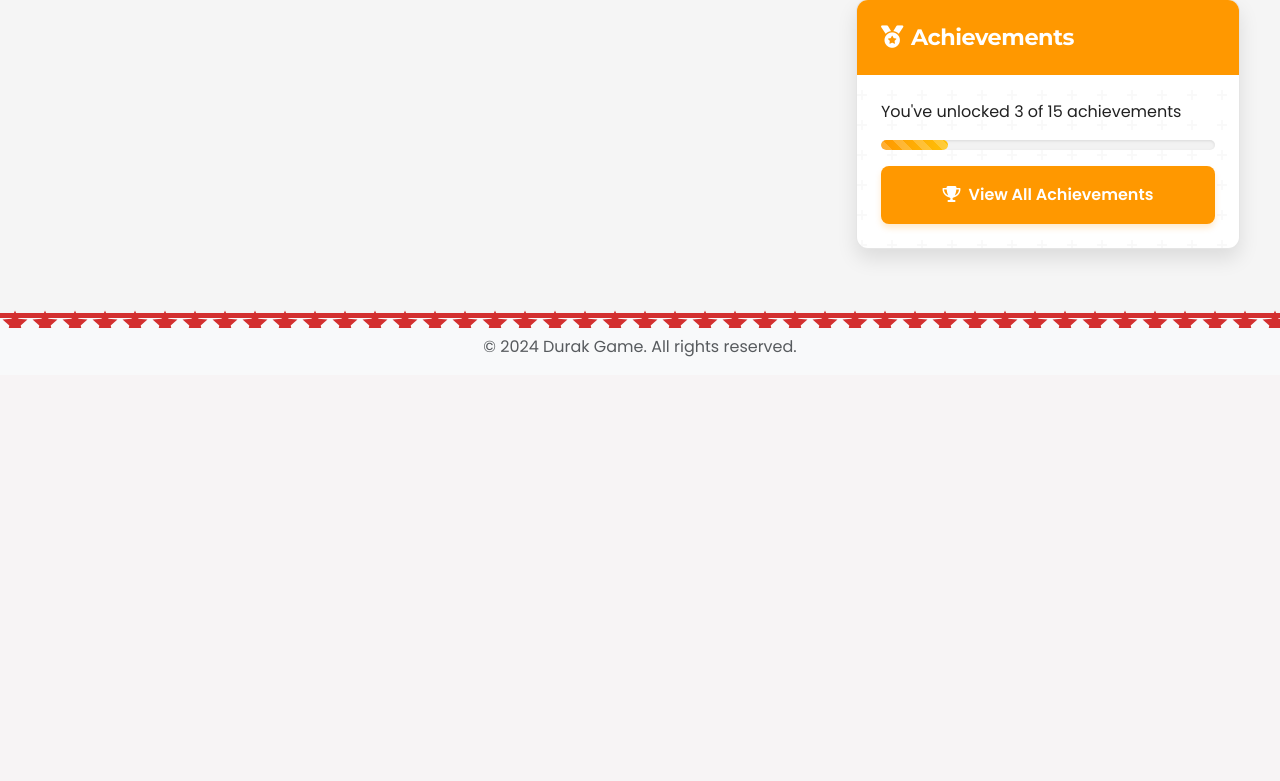
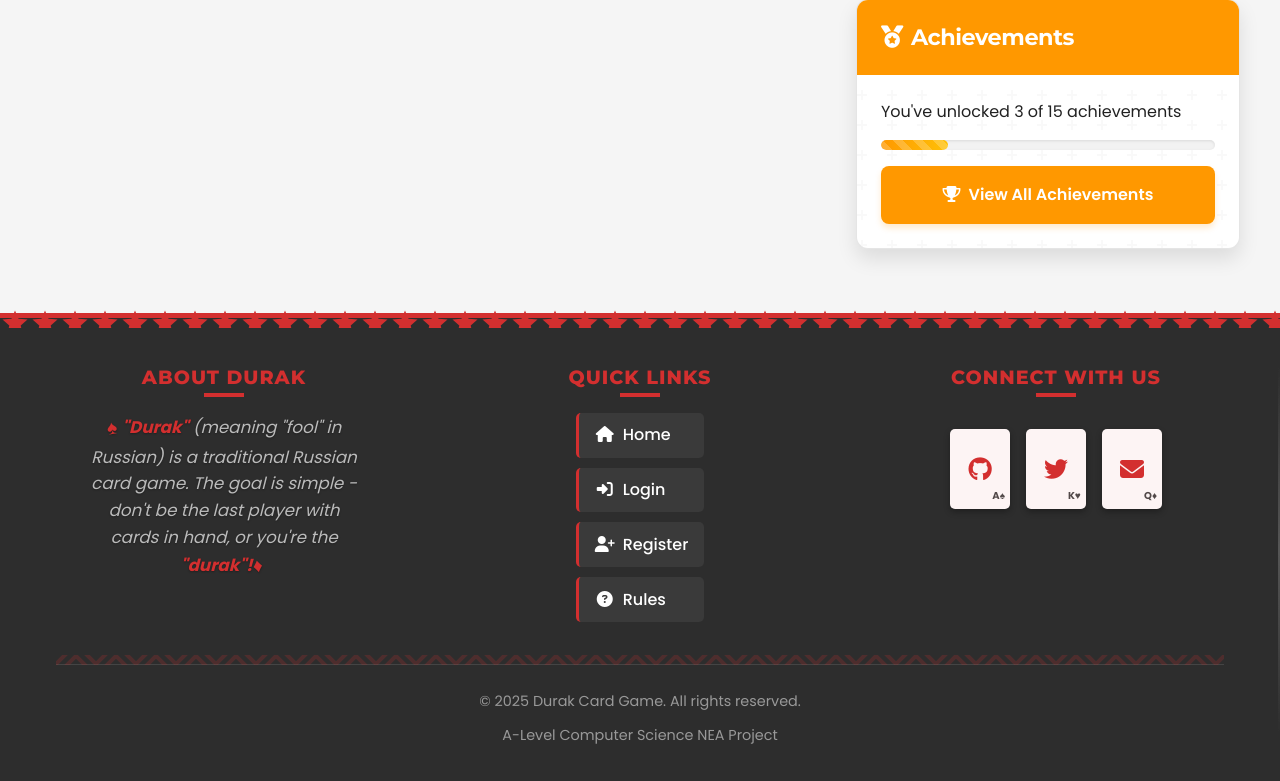
Before and after one commit to VasylFId/-durak-card-game-, a Flask app: template app/templates/dashboard.html in a window 1280 px wide. Shown: the part 1149-1930 px from the top of the page. Before the commit the page ends 1506 px from the top, so only its background shows below. Run offline with Flask 3, Linux system fonts and the light colour scheme; the template is opened without the code that fills it, so the values that code supplies are empty.

Commit message:
Update footer.html

```diff
--- a/app/templates/includes/footer.html
+++ b/app/templates/includes/footer.html
@@ -1,5 +1,45 @@
-<footer class="footer mt-auto py-3 bg-light">
-    <div class="container text-center">
-        <span class="text-muted">&copy; 2024 Durak Game. All rights reserved.</span>
+<!-- app/templates/includes/footer.html -->
+<footer class="footer">
+    <div class="container">
+        <div class="row">
+            <div class="col-md-4">
+                <div class="footer-section">
+                    <h5>About Durak</h5>
+                    <div class="about-section">
+                        <p class="about-text"><span class="card-accent">♠</span><strong>"Durak"</strong> (meaning "fool" in Russian) is a traditional Russian card game. The goal is simple - don't be the last player with cards in hand, or you're the <strong>"durak"!</strong><span class="card-accent">♦</span></p>
+                    </div>
+                </div>
+            </div>
+            <div class="col-md-4">
+                <div class="footer-section">
+                    <h5>Quick Links</h5>
+                    <ul class="footer-links">
+                        <li><a href="{{ url_for('main.home') }}"><i class="fas fa-home"></i>Home</a></li>
+                        {% if current_user.is_authenticated %}
+                        <li><a href="{{ url_for('main.dashboard') }}"><i class="fas fa-tachometer-alt"></i>Dashboard</a></li>
+                        <li><a href="{{ url_for('game.index') }}"><i class="fas fa-gamepad"></i>Play Game</a></li>
+                        {% else %}
+                        <li><a href="{{ url_for('auth.login') }}"><i class="fas fa-sign-in-alt"></i>Login</a></li>
+                        <li><a href="{{ url_for('auth.register') }}"><i class="fas fa-user-plus"></i>Register</a></li>
+                        {% endif %}
+                        <li><a href="{{ url_for('main.rules') }}"><i class="fas fa-question-circle"></i>Rules</a></li>
+                    </ul>
+                </div>
+            </div>
+            <div class="col-md-4">
+                <div class="footer-section">
+                    <h5>Connect With Us</h5>
+                    <div class="social-links">
+                        <a href="https://github.com/VasylFId/-durak-card-game-" title="GitHub"><i class="fab fa-github"></i></a>
+                        <a href="#" title="Twitter"><i class="fab fa-twitter"></i></a>
+                        <a href="#" title="Email"><i class="fas fa-envelope"></i></a>
+                    </div>
+                </div>
+            </div>
+        </div>
+        <div class="footer-bottom">
+            <p>&copy; 2025 Durak Card Game. All rights reserved.</p>
+            <p>A-Level Computer Science NEA Project</p>
+        </div>
     </div>
 </footer>
```
